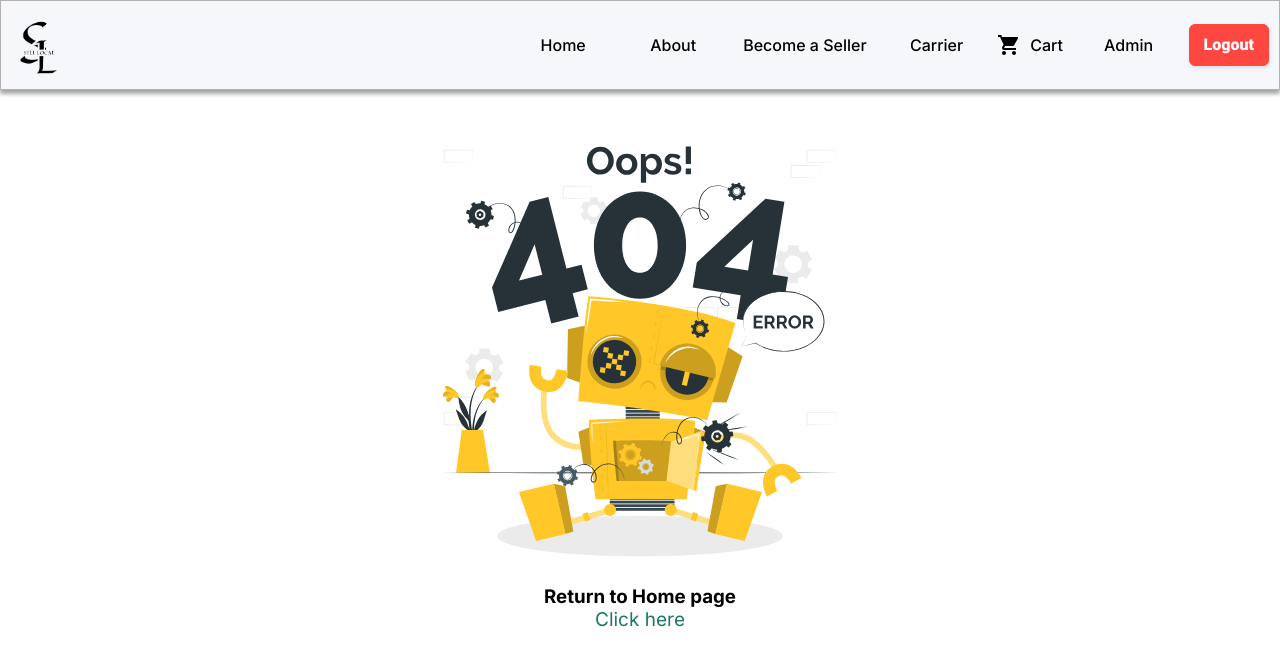
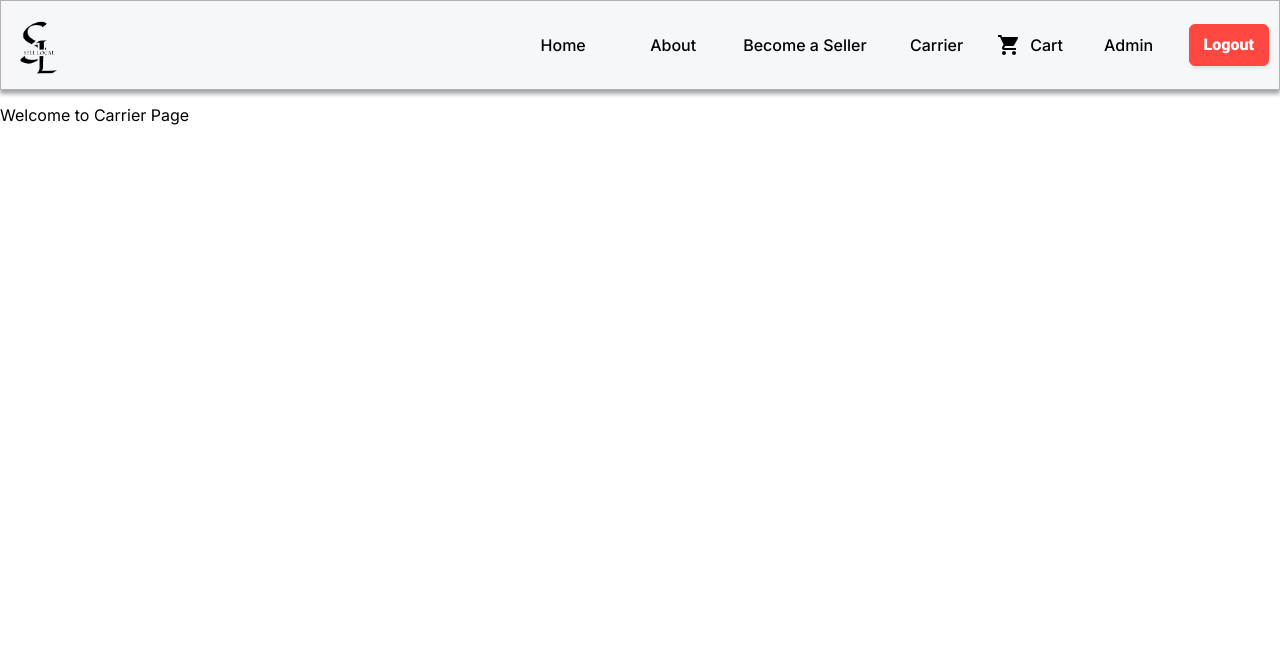
Before and after one commit to shivamgupta002/SellLocal, a Next.js app: page /carrier in a window 1280 px wide. Before the commit this address had no page. Shown: the top 666 px of the page. Built offline with nearby package versions, Linux system fonts and the light colour scheme.

Commit message:
Carrier page

```diff
--- /dev/null
+++ b/src/app/carrier/page.jsx
@@ -0,0 +1,9 @@
+const Carrier = () => {
+    return (
+      <>
+        <div>Welcome to Carrier Page</div>
+      </>
+    );
+  };
+
+  export default Carrier;
```
Also changed, not shown: src/app/carrier/carrier.module.css (added).
